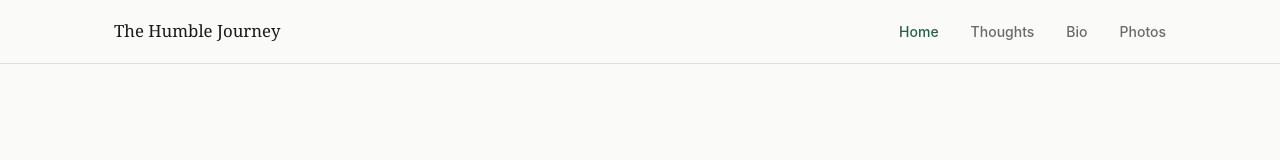
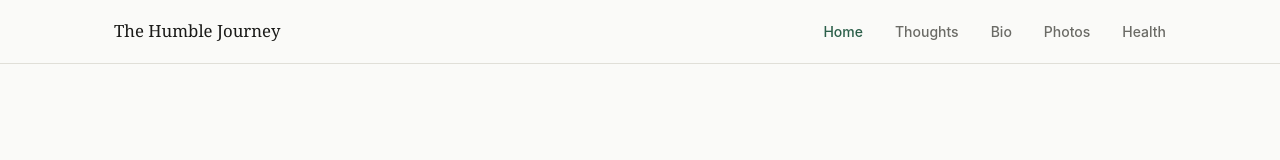
Before and after one commit to jacobsattelmair-commits/thehumblejourney, a plain HTML site: page thehumblejourney-site/index.html in a window 1280 px wide. Shown: the top 160 px of the page. Drawn offline with Linux system fonts and the light colour scheme.

Commit message:
Update index.html

```diff
--- a/thehumblejourney-site/index.html
+++ b/thehumblejourney-site/index.html
@@ -19,6 +19,7 @@
         <li><a href="thoughts.html">Thoughts</a></li>
         <li><a href="bio.html">Bio</a></li>
         <li><a href="photos.html">Photos</a></li>
+                        <li><a href="health.html">Health</a></li>
       </ul>
     </div>
   </nav>
```
